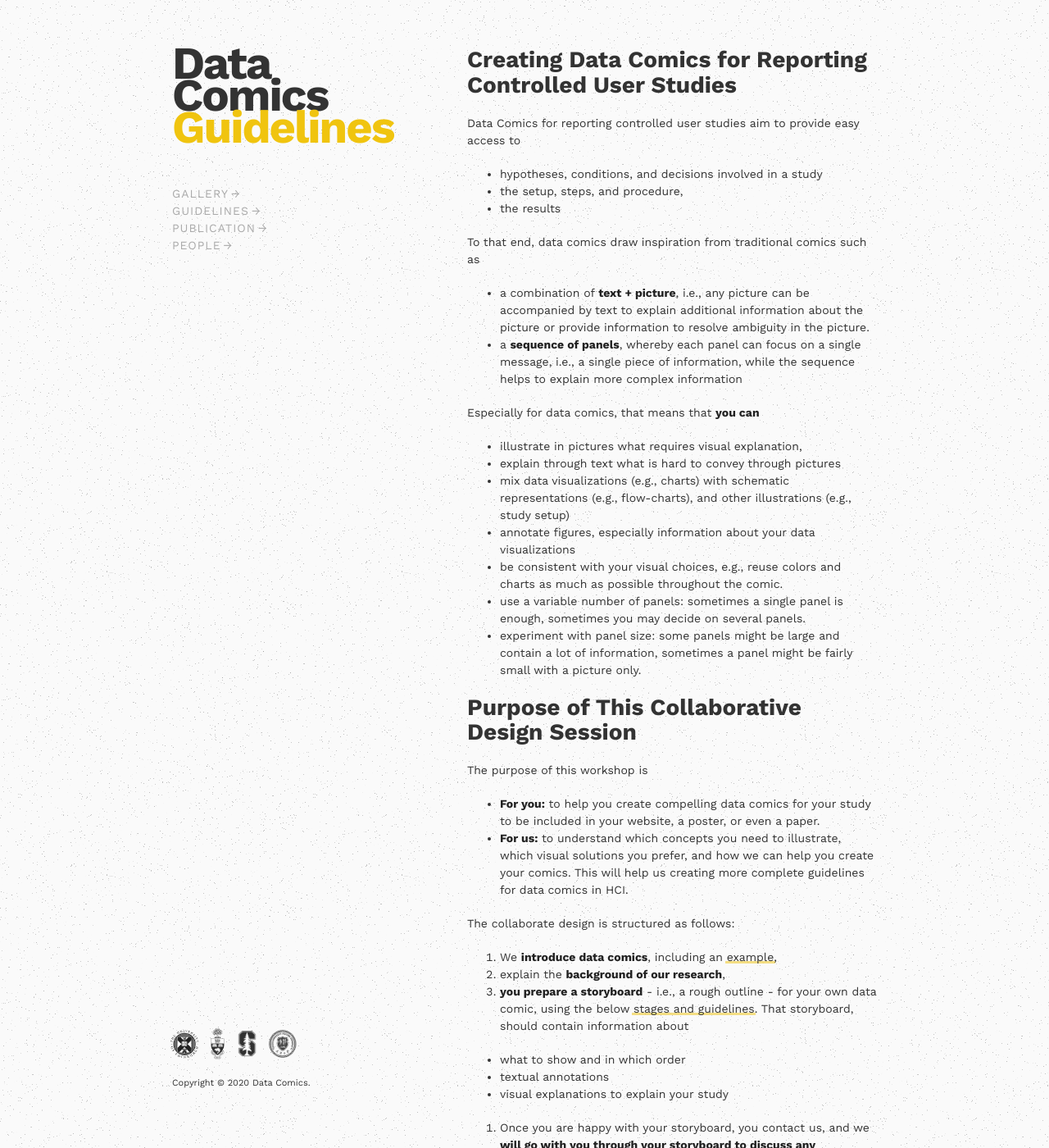
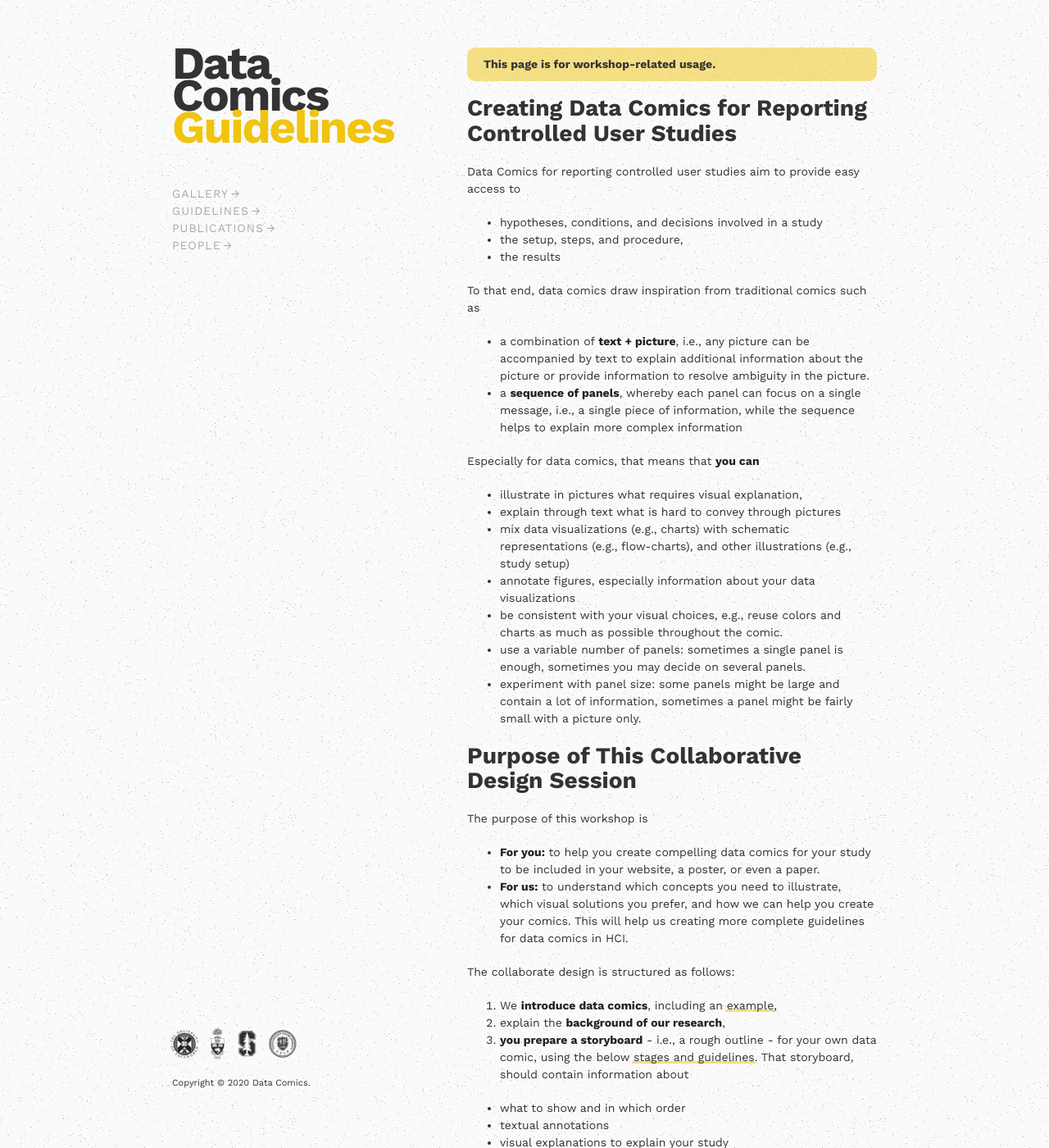
Before and after one commit to statscomics/statscomics.github.io, a Jekyll site: the page built from guidelines.md, in a window 1280 px wide and 1400 px high. Shown: the whole window at 82% size. Built offline with Jekyll 4.4.1, drawn with Linux system fonts in a browser that asks for light colours.

Commit message:
Minor fixes

```diff
--- a/_includes/nav.html
+++ b/_includes/nav.html
@@ -2,6 +2,6 @@
   <a class="single-nav" href="/gallery.html">Gallery</a>
 <!--   <a class="single-nav" href="/workshop.html">Workshop</a> -->
   <a class="single-nav" href="/guidelines.html">Guidelines</a>
-  <a class="single-nav" href="/publication.html">Publication</a>
+  <a class="single-nav" href="/publication.html">Publications</a>
   <a class="single-nav" href="/people.html">People</a>
 </div>
--- a/assets/css/style.scss
+++ b/assets/css/style.scss
@@ -297,7 +297,7 @@ body.showcase {
     box-sizing: border-box;
   }
   .sc-huge-title {
-    font-size: 80px;
+    font-size: 68px;
     font-weight: 800;
     letter-spacing: -3px;
     line-height: 0.8;
@@ -370,7 +370,7 @@ body.showcase {
     }
 
     .sc-huge-title {
-      font-size: 60px;
+      font-size: 50px;
     }
 
     .text-group p {
@@ -436,4 +436,14 @@ body.page {
       height: 40px;
     }
   }
+
+  .note {
+    background: $primary-highlight;
+    padding: 10px 20px;
+    user-select: none;
+    font-weight: bold;
+    margin-bottom: 18px;
+    border-radius: 10px;
+    opacity: 0.99;
+  }
 }
--- a/guidelines.md
+++ b/guidelines.md
@@ -4,6 +4,8 @@ title: Guidelines
 ---
 
 <!-- prettier-ignore-start -->
+
+<div class="note">This page is for workshop-related usage.</div>
 
 # Creating Data Comics for Reporting Controlled User Studies
 
--- a/showcase-temp.html
+++ b/showcase-temp.html
@@ -27,7 +27,7 @@
           <p>Making papers and other scientific reports easier to read</p>
           <div class="navigation">
             <a class="single-nav" href="people.html">People</a>
-            <a class="single-nav" href="publication.html">Publication</a>
+            <a class="single-nav" href="publication.html">Publications</a>
             <a class="single-nav" href="workshop.html">Workshop</a>
             <a class="single-nav" href="gallery.html">Gallery</a>
           </div>
```
Also changed, not shown: _layouts/showcase.html (+6 -6 lines), publication.md (+7 -4 lines), Gemfile.lock, assets/img/univs/logo-stanford.png (added), assets/img/univs/logo-tju.png (added), assets/img/univs/logo-ut.png, assets/img/univs/logoStanford.png (deleted), assets/img/univs/logoTianjin.png (deleted).
